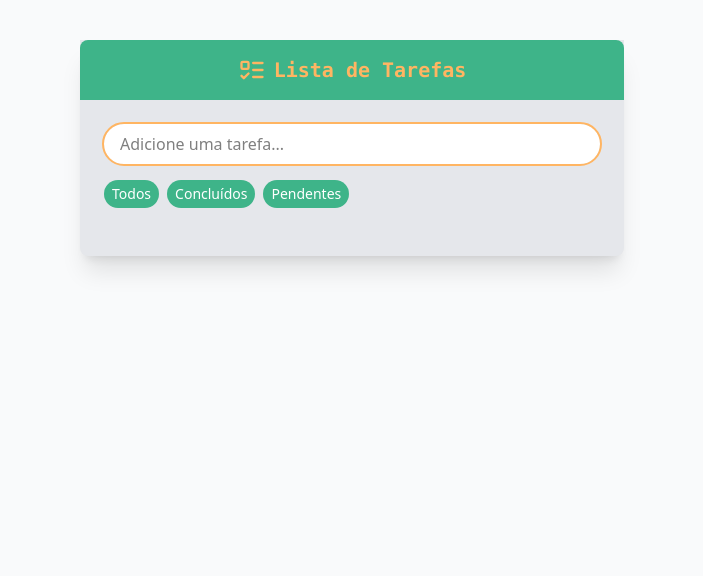
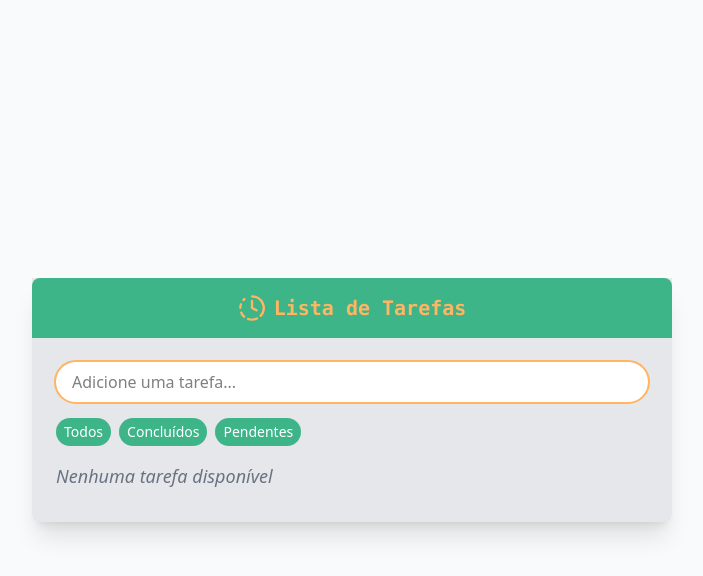
Before and after one commit to wp-sergiosoares/To-do-List, a React (Vite) app: page / in a window 1280 px wide. Shown: the top 576 px of the page, without its empty margins (288-991 px from the left). Built offline with nearby package versions, Linux system fonts and the light colour scheme.

Commit message:
fix filtros and css

```diff
--- a/src/App.jsx
+++ b/src/App.jsx
@@ -1,6 +1,6 @@
 import "./App.css";
 import { useEffect, useState } from "react";
-import { ListTodo } from "lucide-react";
+import { ClockFading } from "lucide-react";
 
 import AddTicket from "./components/AddTicket";
 import TicketList from "./components/TicketList";
@@ -20,7 +20,7 @@ function App() {
 
   const itensFiltrados = items.filter((item) => {
     if (filtro === "todos") return true; // mostra tudo
-    if (filtro === "comprados") return item.bought;
+    if (filtro === "concluidos") return item.bought;
     if (filtro === "pendentes") return !item.bought;
   });
 
@@ -48,10 +48,14 @@ function App() {
 
   return (
     <>
-      <div className="max-w-xl mx-auto">
+      <div className="relative min-h-screen flex items-center justify-center">
+        <div className="container max-w-2xl mx-auto w-full">
           <div className="mx-4 bg-gray-200 my-10 pb-2 shadow-xl rounded-b-lg">
             <div className="rounded-t-lg p-4 flex gap-2 items-center bg-[var(--color-primary)] justify-center">
-            <ListTodo size={28} className=" text-[var(--color-secondary)]" />
+              <ClockFading
+                size={28}
+                className=" text-[var(--color-secondary)]"
+              />
               <h1 className="text-xl text-[var(--color-secondary)] font-mono font-bold">
                 Lista de Tarefas
               </h1>
@@ -63,7 +67,9 @@ function App() {
                 items={itensFiltrados}
                 onRemove={removeItem}
                 onToggle={marcaConcluido}
+                filtro={filtro}
               />
+            </div>
           </div>
         </div>
       </div>
--- a/src/components/Filters.jsx
+++ b/src/components/Filters.jsx
@@ -13,7 +13,7 @@ export default function Filters({ setFiltro }) {
         <div>
           <button
             className="rounded-full text-white px-2 py-1 text-sm cursor-pointer bg-[var(--color-primary)]"
-            onClick={() => setFiltro("comprados")}
+            onClick={() => setFiltro("concluidos")}
           >
             Concluídos
           </button>
--- a/src/components/TicketList.jsx
+++ b/src/components/TicketList.jsx
@@ -1,10 +1,10 @@
 import { Trash2 } from "lucide-react";
 
-export default function TicketList({ items, onRemove, onToggle }) {
+export default function TicketList({ items, onRemove, onToggle, filtro }) {
   console.log(items);
   return (
     <div>
-      {items.length > 0 && (
+      {items.length > 0 ? (
         <ul className="space-y-2">
           {items.map((item) => (
             <div
@@ -32,6 +32,14 @@ export default function TicketList({ items, onRemove, onToggle }) {
             </div>
           ))}
         </ul>
+      ) : (
+        <p className="text-lg text-gray-500 italic">
+          {filtro === "concluidos"
+            ? "Sem tarefas concluídas"
+            : filtro === "ativos"
+            ? "Sem tarefas ativas"
+            : "Nenhuma tarefa disponível"}
+        </p>
       )}
     </div>
   );
```
Lines whose indentation alone changed are shown as unchanged.
